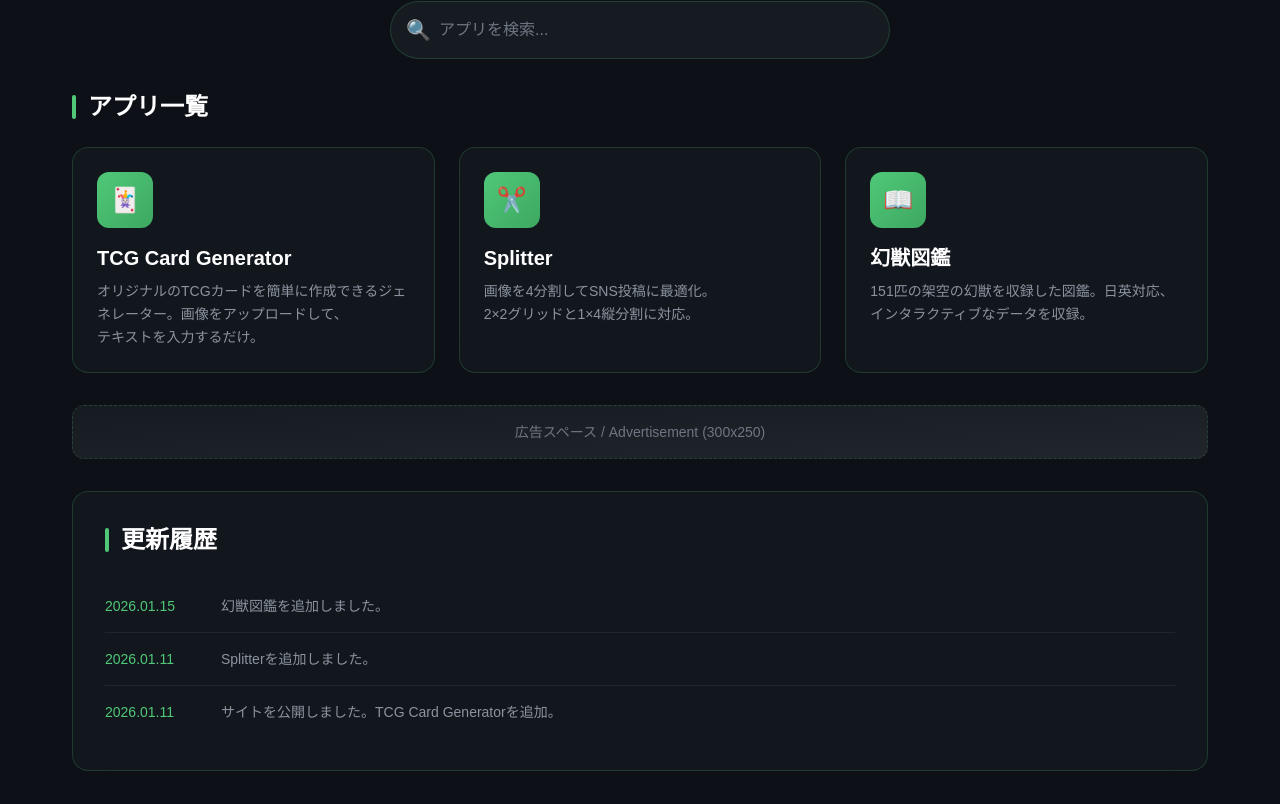
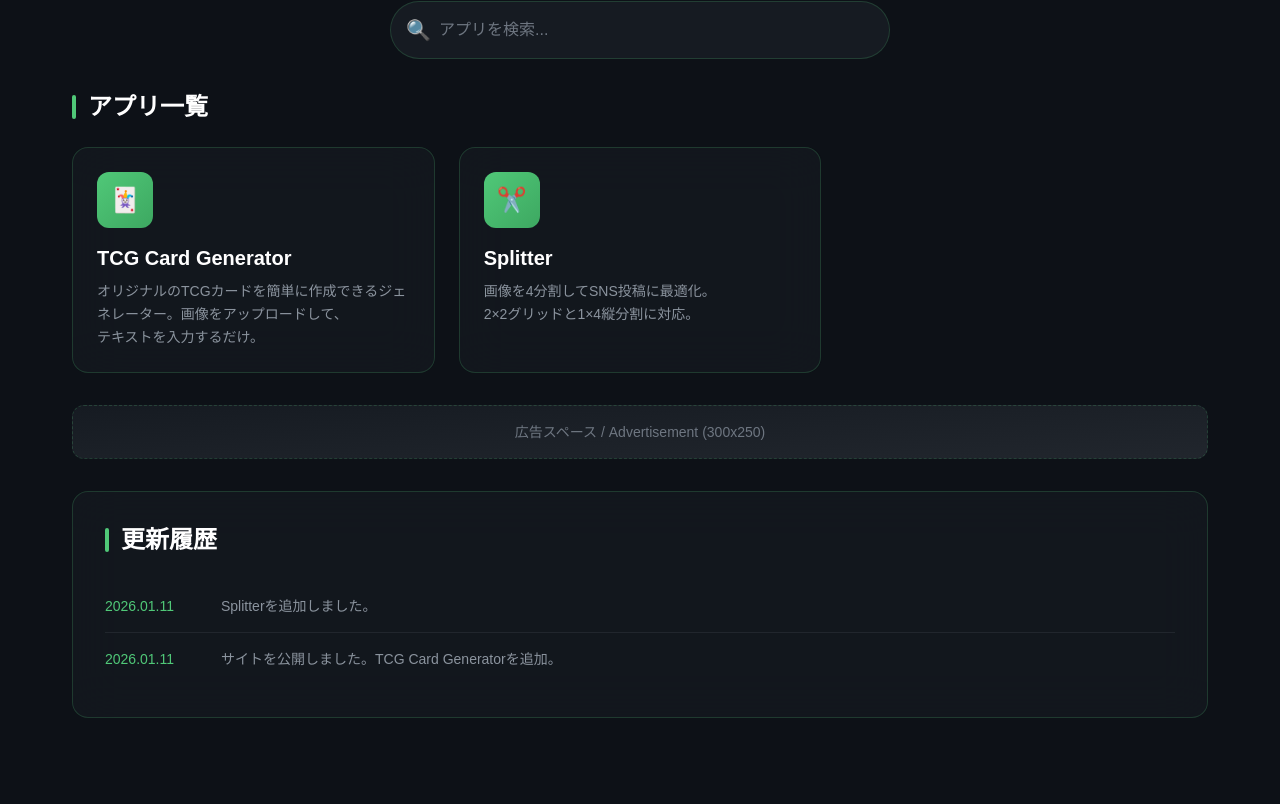
Before and after one commit to noregista/saison-lab, a Next.js app: page / in a window 1280 px wide. Shown: the part 681-1485 px from the top of the page. Built offline with nearby package versions, Linux system fonts and the light colour scheme.

Commit message:
Hide Pokedex from home (unpublished), fix Splitter icon overlap

```diff
--- a/src/app/page.tsx
+++ b/src/app/page.tsx
@@ -16,12 +16,10 @@ const translations = {
         'apps-title': 'アプリ一覧',
         'app-tcg-desc': 'オリジナルのTCGカードを簡単に作成できるジェネレーター。画像をアップロードして、テキストを入力するだけ。',
         'app-splitter-desc': '画像を4分割してSNS投稿に最適化。2×2グリッドと1×4縦分割に対応。',
-        'app-pokedex-desc': '151匹の架空の幻獣を収録した図鑑。日英対応、インタラクティブなデータを収録。',
         'no-results': '該当するアプリが見つかりません',
         'update-title': '更新履歴',
         'update-1': 'サイトを公開しました。TCG Card Generatorを追加。',
         'update-2': 'Splitterを追加しました。',
-        'update-3': '幻獣図鑑を追加しました。',
         'footer-privacy': 'プライバシーポリシー',
         'footer-contact': 'お問い合わせ',
         'footer-disclaimer': '免責事項',
@@ -60,12 +58,10 @@ const translations = {
         'apps-title': 'Apps',
         'app-tcg-desc': 'A generator that makes it easy to create original TCG cards. Just upload an image and enter text.',
         'app-splitter-desc': 'Split images into 4 parts for optimal SNS posting. Supports 2×2 grid and 1×4 vertical split modes.',
-        'app-pokedex-desc': 'An encyclopedia of 151 fictional fantastic creatures. Includes bilingual support and interactive data.',
         'no-results': 'No matching apps found',
         'update-title': 'Updates',
         'update-1': 'Site launched. Added TCG Card Generator.',
         'update-2': 'Added Splitter.',
-        'update-3': 'Added Phantom Bestiary.',
         'footer-privacy': 'Privacy Policy',
         'footer-contact': 'Contact',
         'footer-disclaimer': 'Disclaimer',
@@ -112,17 +108,9 @@ const apps = [
         icon: '✂️',
         descKey: 'app-splitter-desc' as const,
     },
-    {
-        id: 'pokedex',
-        name: { jp: '幻獣図鑑', en: 'Phantom Bestiary' },
-        href: '/pokedex',
-        icon: '📖',
-        descKey: 'app-pokedex-desc' as const,
-    },
 ];
 
 const updates = [
-    { date: '2026.01.15', key: 'update-3' as const },
     { date: '2026.01.11', key: 'update-2' as const },
     { date: '2026.01.11', key: 'update-1' as const },
 ];
--- a/src/components/splitter/ImageUploader.tsx
+++ b/src/components/splitter/ImageUploader.tsx
@@ -2,7 +2,7 @@
 
 import { useCallback, useState } from 'react';
 import { Language, translations } from '@/lib/i18n';
-import { Upload, Image as ImageIcon } from 'lucide-react';
+import { Upload } from 'lucide-react';
 
 interface ImageUploaderProps {
     lang: Language;
@@ -69,7 +69,6 @@ export default function ImageUploader({ lang, onImageLoad }: ImageUploaderProps)
             {/* Animated icon */}
             <div className="relative">
                 <Upload className="w-12 h-12 text-neon animate-pulse" />
-                <ImageIcon className="w-6 h-6 text-neon/50 absolute -bottom-1 -right-1" />
             </div>
 
             {/* Text */}
```
